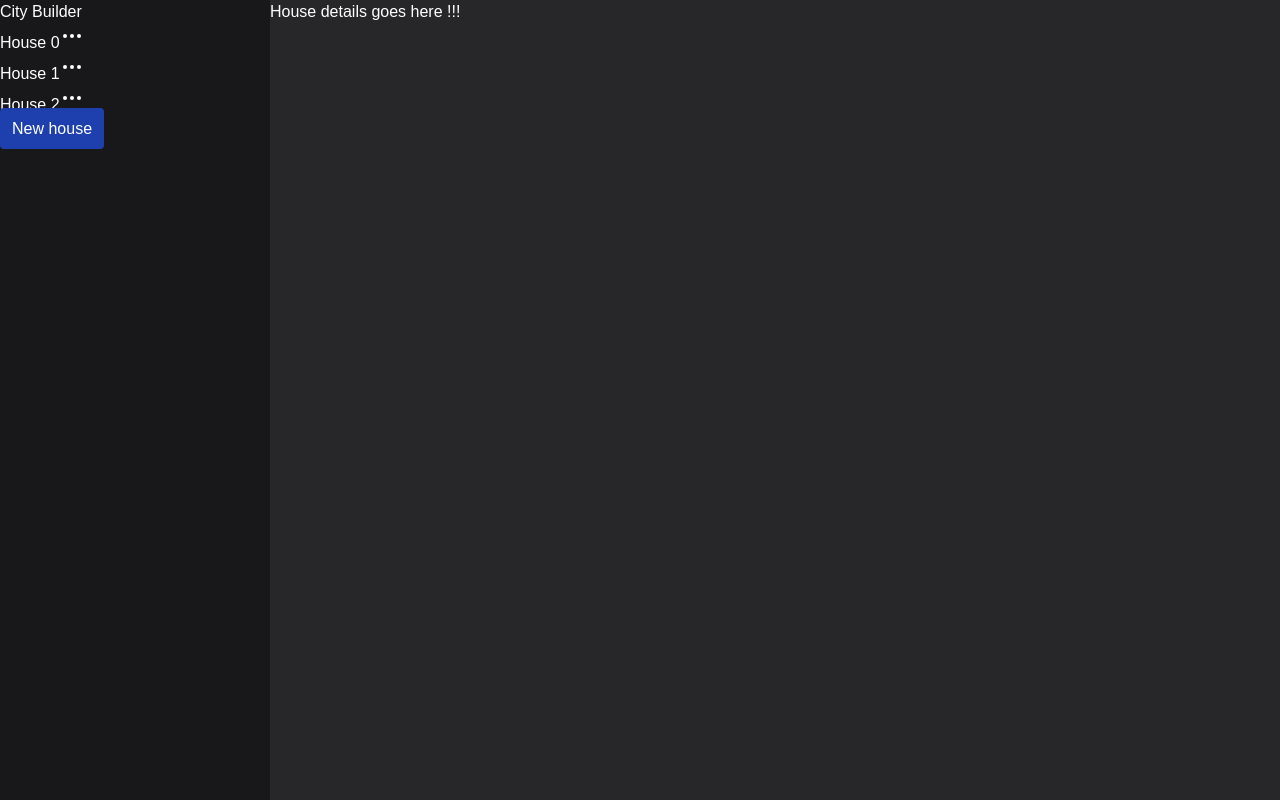
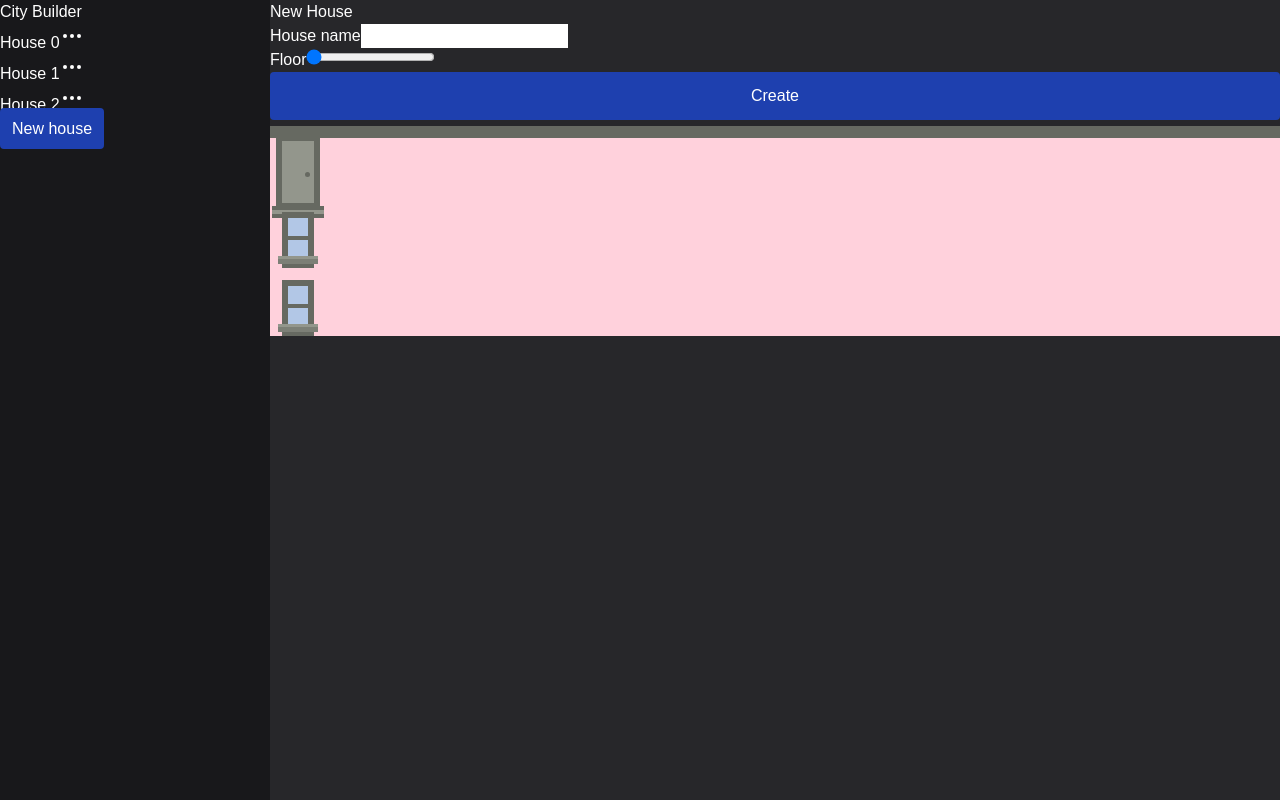
Before and after one commit to moodizone/city-builder, a Next.js app: page /create in a window 1280 px wide. Built offline with nearby package versions, Linux system fonts and the light colour scheme.

Commit message:
🚧 connect create/edit page to house form in separated pages

```diff
--- a/src/app/[id]/page.tsx
+++ b/src/app/[id]/page.tsx
@@ -1,7 +1,27 @@
+"use client";
 import * as React from "react";
+import { useParams, useRouter } from "next/navigation";
 
-function page() {
-  return <div>House details goes here !!!</div>;
+import { HouseType } from "@/components/house";
+import { useHouse } from "@/hoc/houseProvider";
+import HouseForm from "@/app/create/form";
+
+function Details() {
+  const router = useRouter();
+  const { id } = useParams<{ id: HouseType["id"] }>();
+  const { list, updateHouse } = useHouse();
+  const submitHandler = (values: HouseType) => {
+    if (id && values.name) {
+      updateHouse(id, values);
+      router.push("/");
+    }
+  };
+  const initialData = list.find((house) => house.id === id);
+  return (
+    <div className="flex flex-nowrap gap-x-3">
+      <HouseForm submitHandler={submitHandler} initialData={initialData} />
+    </div>
+  );
 }
 
-export default page;
+export default Details;
--- /dev/null
+++ b/src/app/create/page.tsx
@@ -0,0 +1,25 @@
+"use client";
+import * as React from "react";
+import { useRouter } from "next/navigation";
+
+import HouseForm from "@/app/create/form";
+import { useHouse } from "@/hoc/houseProvider";
+import { HouseType } from "@/components/house";
+
+function Create() {
+  const router = useRouter();
+  const { addHouse } = useHouse();
+  const submitHandler = (values: HouseType) => {
+    if (values.name) {
+      addHouse(values);
+      router.push("/");
+    }
+  };
+  return (
+    <div className="flex flex-nowrap gap-x-3">
+      <HouseForm submitHandler={submitHandler} />
+    </div>
+  );
+}
+
+export default Create;
```
